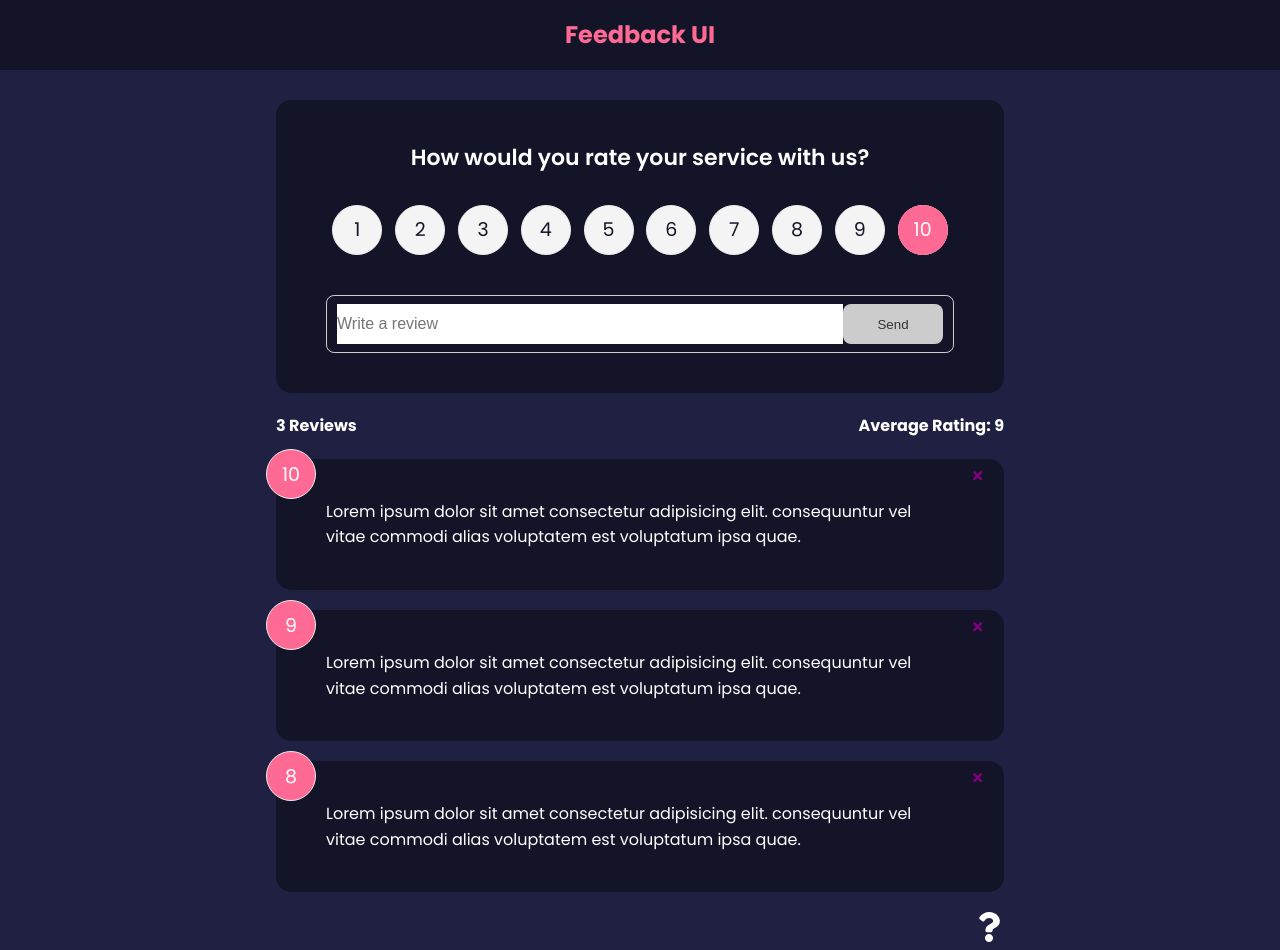
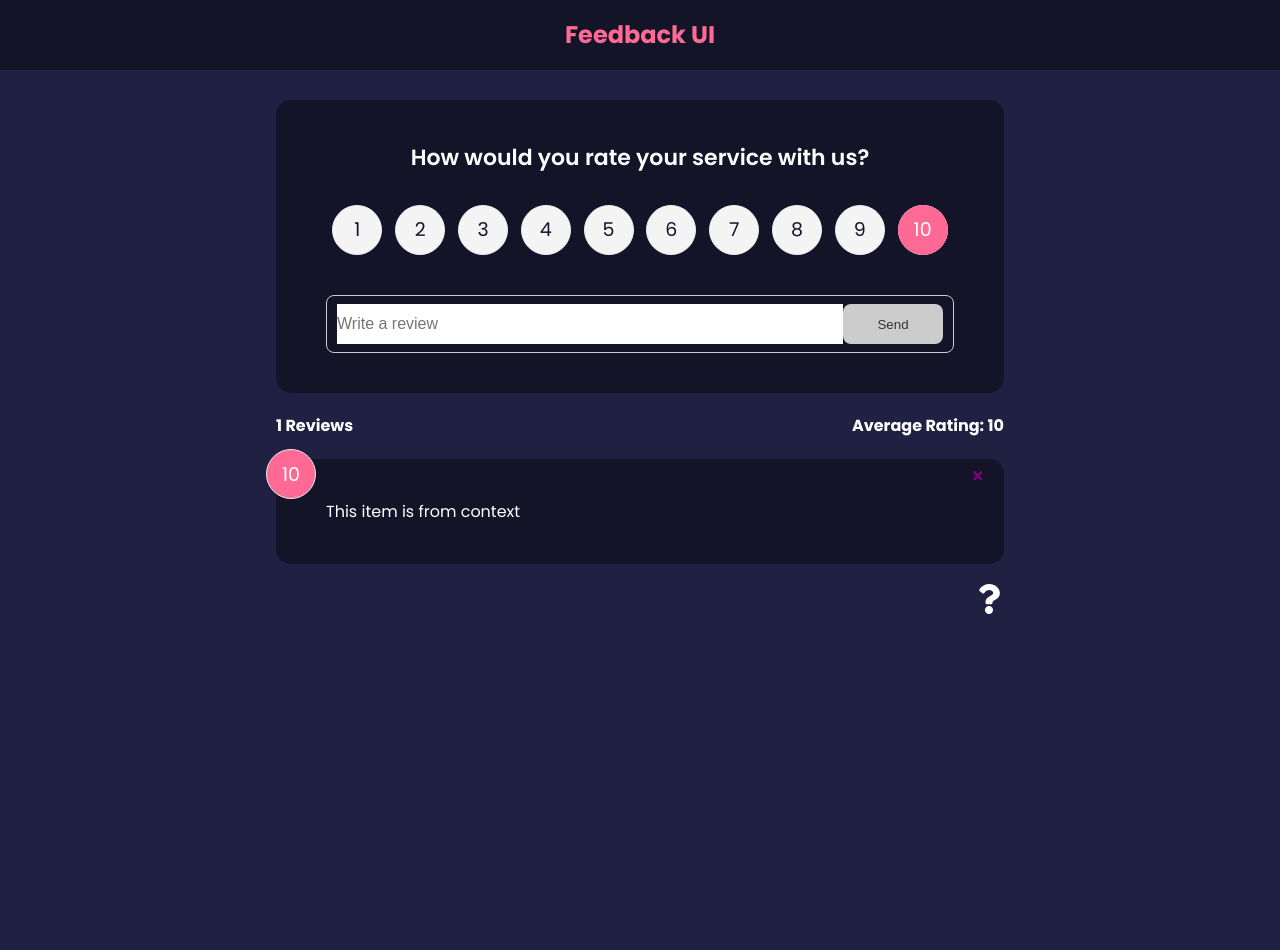
Before and after one commit to Florian-Cywinski/react-feedback-app, a React (Create React App) app: page / in a window 1280 px wide. After the commit the page ends 800 px from the top, so only its background shows below. Built offline with nearby package versions, Linux system fonts and the light colour scheme.

Commit message:
6 - Context API, useContext & Deployment -> 2 - Fetch State with the useContext Hook

```diff
--- a/src/App.js
+++ b/src/App.js
@@ -36,8 +36,8 @@
               <Route exact path='/' element={
                 <>
                   <FeedbackForm handleAdd={addFeedback}/>
-                  <FeedbackStats feedback={feedback}/>
-                  <FeedbackList feedback={feedback} handleDelete={deleteFeedback}/>
+                  <FeedbackStats />
+                  <FeedbackList handleDelete={deleteFeedback}/>
                   <AboutIconLink />
                 </>
               }>
--- a/src/components/FeedbackList.jsx
+++ b/src/components/FeedbackList.jsx
@@ -1,8 +1,11 @@
 import { motion, AnimatePresence } from "framer-motion"
-import PropTypes from 'prop-types'      // to bring in prop types (checks whether it is the right type (string, number...) for the specific property)
+import { useContext } from "react"
 import FeedbackItem from "./FeedbackItem"
+import FeedbackContext from "../context/FeedbackContext"
 
-function FeedbackList({ feedback, handleDelete }) {
+function FeedbackList({ handleDelete }) {
+  const {feedback} = useContext(FeedbackContext)  // To bring in all feedbacks
+
   if (!feedback || feedback.length === 0) {
     return <p>No Feedback Yet</p>
   }
@@ -19,24 +22,6 @@
     </div>
   )
 
-  // Version without the animation
-  // return (
-  //   <div className='feedback-list'>
-  //       {feedback.map((item) => (
-  //         <FeedbackItem key={item.id} item={item} handleDelete={handleDelete} />
-  //       ))}
-  //   </div>
-  // )
-}
-
-FeedbackList.propTypes = {
-  feedback: PropTypes.arrayOf(
-    PropTypes.shape({
-      id: PropTypes.number.isRequired,
-      text: PropTypes.string.isRequired,
-      rating: PropTypes.number.isRequired,
-    })
-  )
 }
 
 export default FeedbackList
--- a/src/components/FeedbackStats.jsx
+++ b/src/components/FeedbackStats.jsx
@@ -1,6 +1,9 @@
-import PropTypes from 'prop-types'
+import { useContext } from 'react'
+import FeedbackContext from '../context/FeedbackContext'
 
-function FeedbackStats({ feedback }) {
+function FeedbackStats() {
+  const {feedback} = useContext(FeedbackContext)  // To bring in all feedbacks
+
   // Calculate ratings avg
   let average = feedback.reduce((acc, cur) => {return acc + cur.rating}, 0) / feedback.length
   // To have only one decimal place
```
